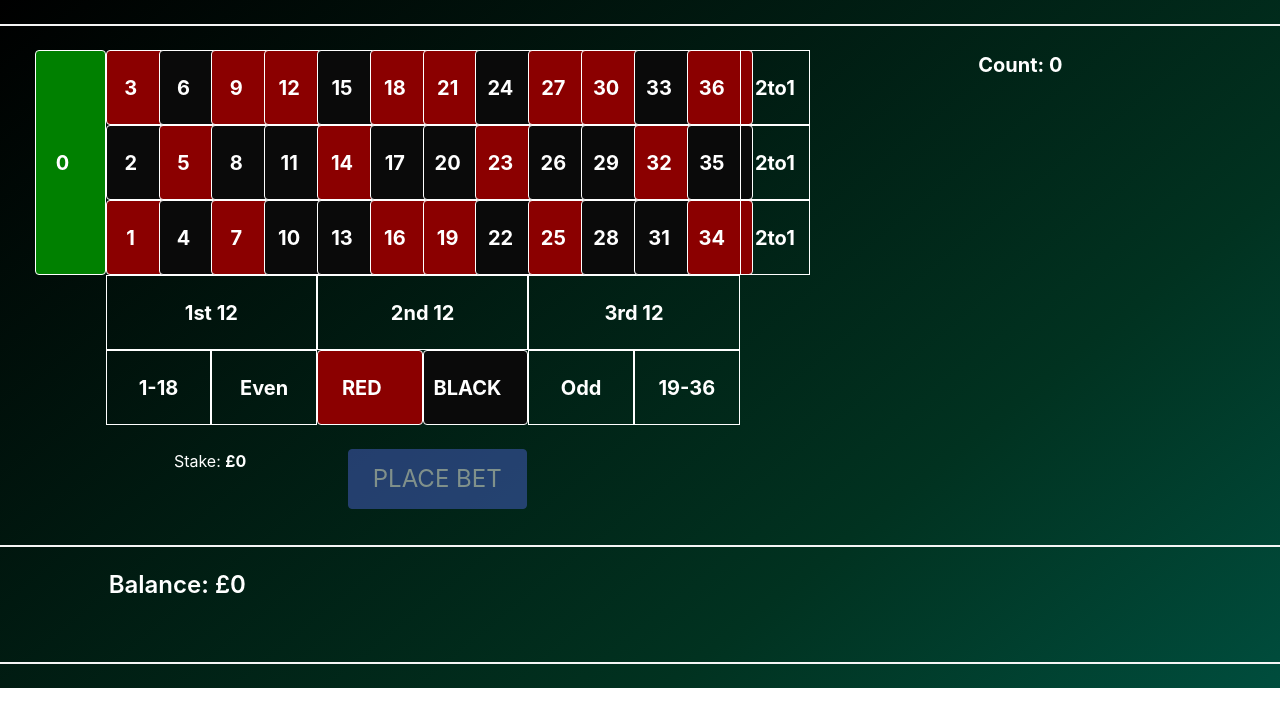
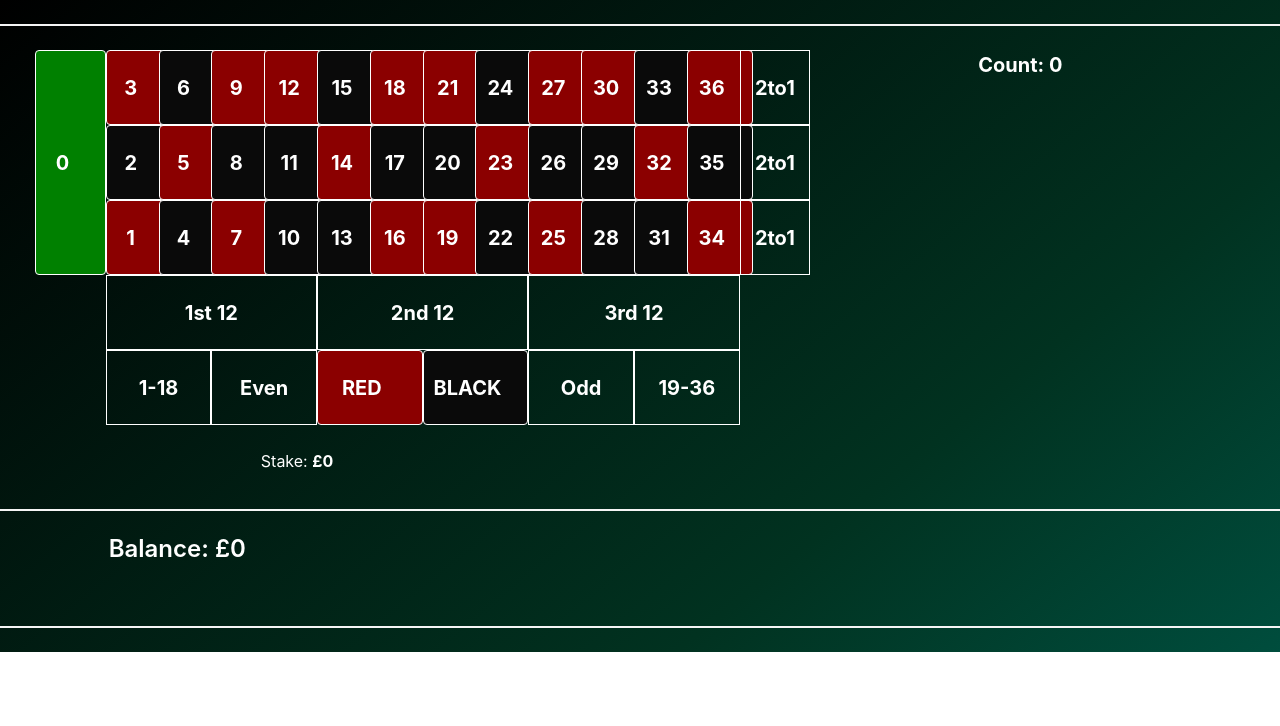
Before and after one commit to mckennapaul27/roulette-system, a React (Create React App) app: page / in a window 1280 px wide. Shown: the top 726 px of the page. Built offline with nearby package versions, Linux system fonts and the light colour scheme.

Commit message:
roulette table update

```diff
--- a/src/components/RouletteTable.js
+++ b/src/components/RouletteTable.js
@@ -88,7 +88,6 @@ export default class RouletteTable extends Component {
             this.setState({
                 stake: unit * numbersTobet.length
             })
-
         })
     }
 
@@ -147,7 +146,7 @@ export default class RouletteTable extends Component {
     }
 
     addNumberToArray = (number) => {
-        const { rolling37 } = this.state;
+        const { rolling37, bet } = this.state;
         const length = rolling37.length;
         const numberObj = {
             number: number,
@@ -158,14 +157,14 @@ export default class RouletteTable extends Component {
             numbersTobet: [],
             stake: 0
         })
-        if (length > 36) this.addExtraNumber(numberObj);
+        if (bet) this.placeBet(number)
+        else if (length > 36 && !bet) this.addExtraNumber(numberObj);
         else this.addSeedNumber(numberObj)
         this.allAllNumbers(numberObj)
     }
 
-    placeBet = () => {
-        const n = () => Math.floor(Math.random() * Math.floor(37));
-        const number = n();
+    placeBet = (number) => {
+
         const { numbersTobet, stake, unit } = this.state;
         if (numbersTobet.includes(number)) {
             const diff = (0 - stake) + (unit * 36)
@@ -173,7 +172,11 @@ export default class RouletteTable extends Component {
                 balance: this.state.balance + diff
             }, () => {
                 toast.success(`Result: ${number}! You won +(£${diff})`);
-                this.addNumberToArray(number);
+                this.setState({
+                    bet: false
+                }, () => {
+                    this.addNumberToArray(number);
+                })
             })
         } else {
             const diff = 0 - stake;
@@ -181,7 +184,11 @@ export default class RouletteTable extends Component {
                 balance: this.state.balance + diff,
             }, () => {
                 toast.warn(`Result: ${number}! You lost -(£${diff})`);
-                this.addNumberToArray(number);
+                this.setState({
+                    bet: false
+                }, () => {
+                    this.addNumberToArray(number);
+                })
             })
         }
     }
@@ -380,12 +387,12 @@ export default class RouletteTable extends Component {
                                 </div>
                             </div>
                             <div className='columns is-centered'>
-                                <div className='column is-one-fifth'>
+                                <div className='column is-two-fifths'>
                                     <p>Stake: <strong style={{ color: '#FFF' }}>£{stake}</strong></p>
                                 </div>
-                                <div className='column is-two-fifths'>
+                                {/* <div className='column is-two-fifths'>
                                     <button className='button is-large is-link' disabled={disabled} onClick={this.placeBet}>PLACE BET</button>
-                                </div>
+                                </div> */}
                             </div>
                         </div>
                         <div className='column is-3'>
@@ -411,7 +418,7 @@ export default class RouletteTable extends Component {
                     </div>
                 </div>
                 <hr/>
-                <ToastContainer position={'top-right'} autoClose={false}/>
+                <ToastContainer position={'top-right'} autoClose={5000}/>
             </div>
 
 
```
